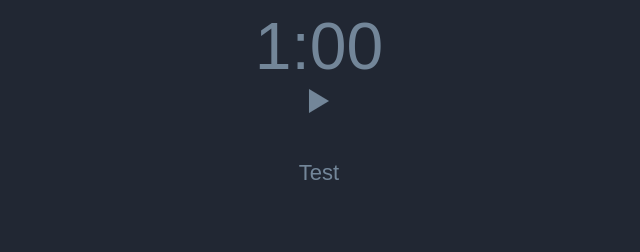
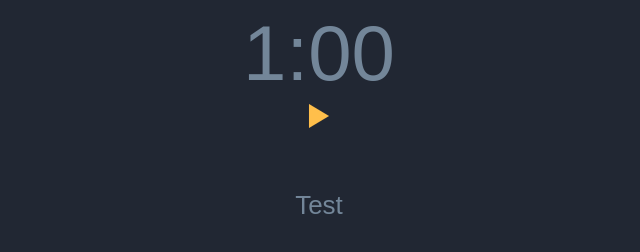
Before and after one commit to MiscNapier/Chronik-Timer, a website: page index.html in a window 1280 px wide. Both pictures are taken after a click on the button 640 px from the left and 102 px from the top of the page. Shown: the whole page, without its empty margins (321-961 px from the left). Drawn offline with nearby package versions, Linux system fonts and the light colour scheme.

Commit message:
added readme, colour toggle on play button is working

```diff
--- a/sass/style.scss
+++ b/sass/style.scss
@@ -4,10 +4,11 @@ $midBlue: #212733;
 $lightBlue: #738699;
 $gold: #FFBF4B;
 $orange: #FF9473;
+$selection: #FFFFFF25;
 
 // font settings
 $mainFont: sans-serif;
-$mainFontSize: 22px;
+$mainFontSize: 26px;
 $mainFontColour: $lightBlue;
 
 body {
@@ -21,6 +22,11 @@ button {
     background-color: #ffffff00;
     color: $mainFontColour;
     border: none;
+	outline: none;
+}
+
+::selection {
+	background-color: $selection;
 }
 
 ion-icon {
@@ -36,6 +42,10 @@ ion-icon {
     text-align: center;
 }
 
+.highlight {
+	color: $gold;
+}
+
 #clock {
     font-size: 300%;
 }
--- a/src/script.js
+++ b/src/script.js
@@ -1,4 +1,5 @@
+"use strict";
 // buttons
 function playButton() {
-    console.log('test');
+    document.getElementById('playIcon').classList.toggle('highlight');
 }
--- a/src/script.ts
+++ b/src/script.ts
@@ -1,4 +1,4 @@
 // buttons
 function playButton() {
-	console.log('test');
+	(document.getElementById('playIcon') as HTMLFormElement).classList.toggle('highlight');
 }
```
Also changed, not shown: readme.md (added), sass/style.css, sass/style.min.css, 2 other files.
